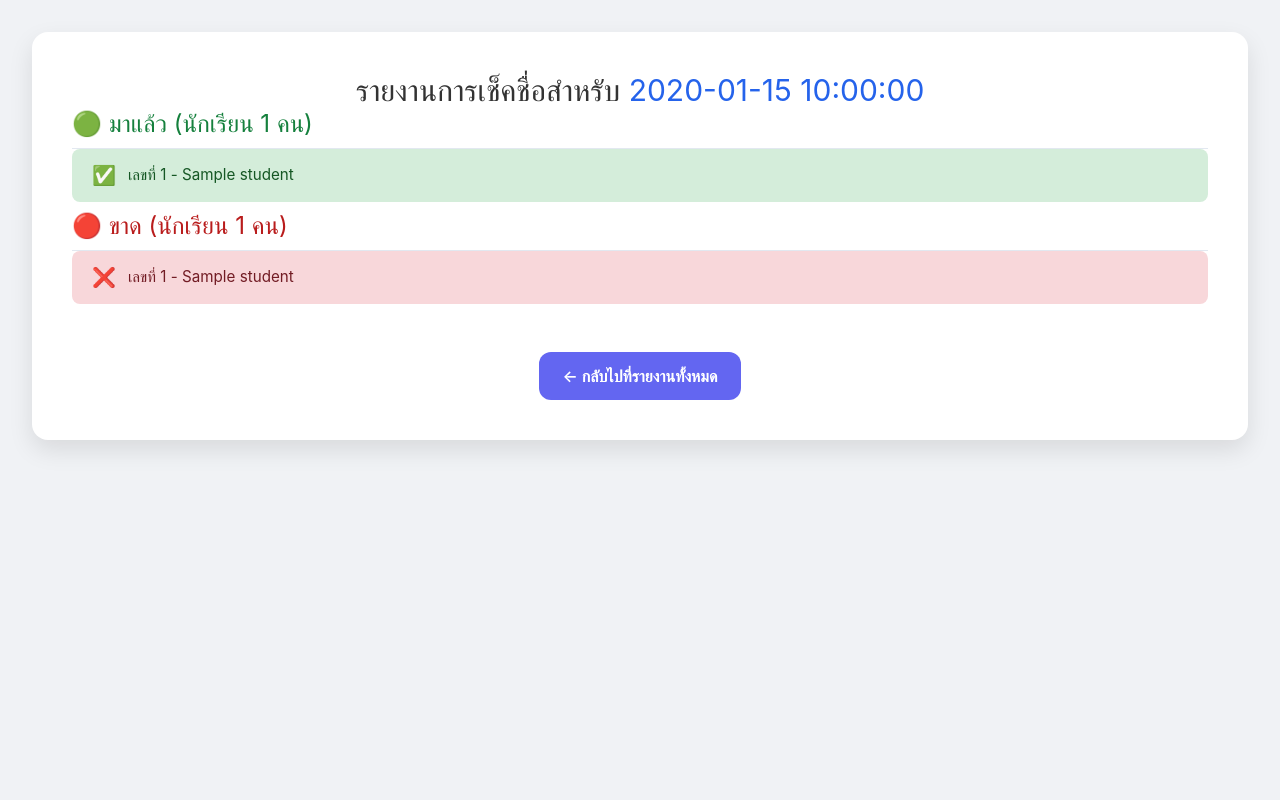
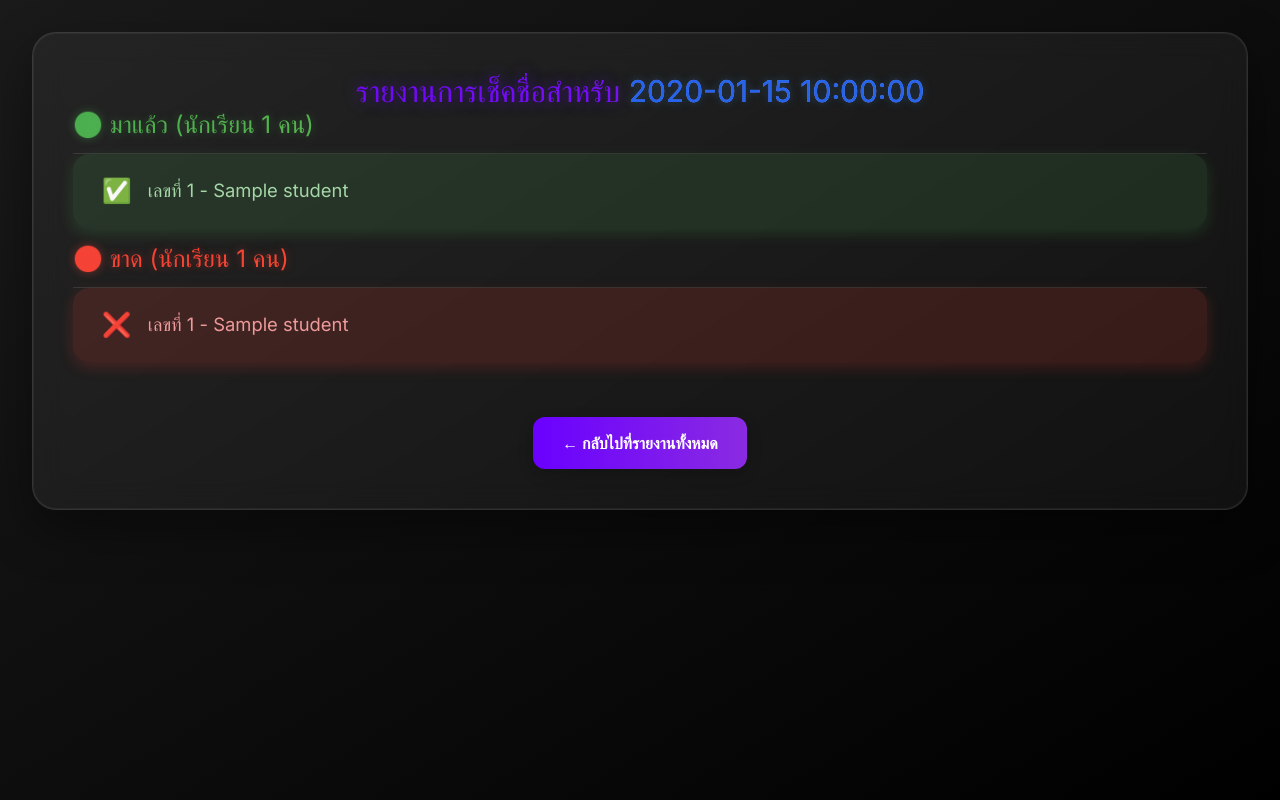
Before and after one commit to NattapholK/checklist-final, a Flask app: template templates/detail.html in a window 1280 px wide. Run offline with Flask 3, Linux system fonts and the light colour scheme; the template is opened without the code that fills it: most values are stand-ins (such as "Sample title", 1, 10 or a date in 2020); parts of the project's set-up code (start-up, migrations or seed data) failed here and were passed over; some libraries are stand-ins or nearby versions.

Commit message:
second update frontend

```diff
--- a/templates/detail.html
+++ b/templates/detail.html
@@ -6,82 +6,166 @@
     <title>รายงานการเช็คชื่อสำหรับ {{ date }}</title>
     <!-- Tailwind CSS CDN -->
     <script src="https://cdn.tailwindcss.com"></script>
+    <!-- Google Fonts - Inter for a modern, clean look -->
+    <link href="https://fonts.googleapis.com/css2?family=Inter:wght@300;400;500;600;700;800;900&display=swap" rel="stylesheet">
     <style>
-        /* Custom CSS for body and container */
+        /* Global Styles for Inter font */
         body {
-            font-family: 'Inter', sans-serif; /* ใช้ฟอนต์ Inter หรือตามที่คุณต้องการ */
-            background-color: #f0f2f5; /* สีพื้นหลังอ่อนๆ */
+            font-family: 'Inter', sans-serif;
+            margin: 0;
+            padding: 0;
+            overflow-x: hidden; /* Prevent horizontal scroll */
+            background: linear-gradient(to bottom right, #1A1A1A, #000000); /* Dark, subtle gradient background */
+            color: #E0E0E0; /* Light gray text for dark background */
             display: flex;
             justify-content: center;
-            align-items: flex-start; /* จัดให้อยู่ด้านบนเพื่อการเลื่อนที่ดีขึ้น */
+            align-items: flex-start; /* Align to top */
             min-height: 100vh;
             padding: 2rem;
             box-sizing: border-box;
         }
+
+        /* Custom Scrollbar */
+        ::-webkit-scrollbar {
+            width: 8px;
+        }
+        ::-webkit-scrollbar-track {
+            background: #2a2a2a;
+            border-radius: 10px;
+        }
+        ::-webkit-scrollbar-thumb {
+            background: #6a00ff; /* Purple accent */
+            border-radius: 10px;
+        }
+        ::-webkit-scrollbar-thumb:hover {
+            background: #8a2be2; /* Lighter purple on hover */
+        }
+
+        /* Main Container Styling */
         .container {
-            background-color: #ffffff; /* สีพื้นหลังกล่องเป็นสีขาว */
-            padding: 2.5rem; /* ระยะห่างภายในกล่อง */
-            border-radius: 1rem; /* ขอบโค้งมน */
-            box-shadow: 0 10px 25px rgba(0, 0, 0, 0.1); /* เงาของกล่อง */
+            background: rgba(255, 255, 255, 0.05); /* Subtle translucent background */
+            backdrop-filter: blur(15px); /* Frosted glass effect */
+            -webkit-backdrop-filter: blur(15px); /* For Safari */
+            padding: 2.5rem;
+            border-radius: 1.5rem; /* More rounded corners */
+            box-shadow: 0 20px 50px rgba(0, 0, 0, 0.4), 0 0 0 1px rgba(255, 255, 255, 0.05) inset; /* Deeper shadow with inner border */
             width: 100%;
-            max-width: 700px; /* ความกว้างสูงสุดของกล่อง */
+            max-width: 750px; /* Slightly wider for reports */
             text-align: center;
+            border: 1px solid rgba(255, 255, 255, 0.1); /* Subtle border */
         }
+
+        /* H1 Title Styling */
         h1 {
-            color: #333; /* สีตัวอักษร */
-            margin-bottom: 1.5rem; /* ระยะห่างด้านล่าง */
-            font-weight: 700; /* ตัวหนา */
+            font-size: 2.5rem; /* Larger title */
+            font-weight: 800; /* Extra bold */
+            margin-bottom: 2rem;
+            color: transparent; /* Make text transparent to show gradient */
+            background-clip: text; /* Clip background to text shape */
+            background-image: linear-gradient(to right, #6A00FF, #8A2BE2); /* Purple gradient */
+            text-shadow: 0 0 15px rgba(106, 0, 255, 0.5); /* Subtle glow */
         }
+
+        h1 span {
+            color: transparent; /* Ensure span also uses gradient */
+            background-clip: text;
+            background-image: linear-gradient(to right, #4299e1, #63b3ed); /* Blue gradient for date */
+            text-shadow: 0 0 10px rgba(66, 153, 225, 0.4);
+        }
+
+        /* H2 Subtitle Styling */
         h2 {
-            color: #4a5568; /* สีตัวอักษร */
-            margin-top: 2rem; /* ระยะห่างด้านบน */
-            margin-bottom: 1rem; /* ระยะห่างด้านล่าง */
-            font-weight: 600; /* ตัวหนาปานกลาง */
+            font-size: 1.8rem; /* Subtitle size */
+            font-weight: 700;
+            margin-top: 2.5rem;
+            margin-bottom: 1.5rem;
             text-align: left;
-            border-bottom: 1px solid #e2e8f0; /* เส้นคั่นด้านล่าง */
-            padding-bottom: 0.5rem; /* ระยะห่างด้านล่างเส้นคั่น */
+            border-bottom: 1px solid rgba(255, 255, 255, 0.1); /* Subtle border */
+            padding-bottom: 0.75rem;
+            color: transparent; /* Make text transparent to show gradient */
+            background-clip: text; /* Clip background to text shape */
         }
+
+        /* Specific H2 colors for checked/absent */
+        h2.checked-title {
+            background-image: linear-gradient(to right, #4CAF50, #8BC34A); /* Green gradient */
+            text-shadow: 0 0 10px rgba(76, 175, 80, 0.4);
+        }
+        h2.absent-title {
+            background-image: linear-gradient(to right, #F44336, #FF5722); /* Red gradient */
+            text-shadow: 0 0 10px rgba(244, 67, 54, 0.4);
+        }
+
         ul {
-            list-style: none; /* ไม่มีจุดนำหน้า */
+            list-style: none;
             padding: 0;
             margin: 0;
             text-align: left;
         }
         li {
-            background-color: #edf2f7; /* สีพื้นหลังของแต่ละรายการ */
-            margin-bottom: 0.5rem; /* ระยะห่างระหว่างรายการ */
-            padding: 0.75rem 1.25rem; /* ระยะห่างภายในรายการ */
-            border-radius: 0.5rem; /* ขอบโค้งมน */
+            background-color: rgba(255, 255, 255, 0.08); /* Slightly lighter translucent background */
+            margin-bottom: 0.9rem;
+            padding: 1.2rem 1.8rem;
+            border-radius: 1rem; /* More rounded */
             display: flex;
             align-items: center;
-            font-size: 0.95rem;
+            font-size: 1.15rem;
+            box-shadow: 0 5px 15px rgba(0, 0, 0, 0.2);
+            transition: background-color 0.3s ease-in-out, transform 0.3s ease-in-out, box-shadow 0.3s ease-in-out;
         }
+
+        li:hover {
+            background-color: rgba(255, 255, 255, 0.15); /* More opaque on hover */
+            transform: translateY(-5px) scale(1.01); /* Lift more on hover */
+            box-shadow: 0 10px 25px rgba(106, 0, 255, 0.3); /* Purple glow shadow */
+        }
+
         li.checked {
-            background-color: #d4edda; /* สีเขียวอ่อนสำหรับนักเรียนที่มา */
-            color: #155724; /* สีเข้มสำหรับข้อความ */
+            background-color: rgba(76, 175, 80, 0.15); /* Subtle green for dark mode */
+            color: #A5D6A7; /* Lighter green text */
+            box-shadow: 0 5px 15px rgba(76, 175, 80, 0.2);
         }
+        li.checked:hover {
+            background-color: rgba(76, 175, 80, 0.25);
+            box-shadow: 0 10px 25px rgba(76, 175, 80, 0.4);
+        }
+
         li.absent {
-            background-color: #f8d7da; /* สีแดงอ่อนสำหรับนักเรียนที่ขาด */
-            color: #721c24; /* สีเข้มสำหรับข้อความ */
+            background-color: rgba(244, 67, 54, 0.15); /* Subtle red for dark mode */
+            color: #EF9A9A; /* Lighter red text */
+            box-shadow: 0 5px 15px rgba(244, 67, 54, 0.2);
         }
+        li.absent:hover {
+            background-color: rgba(244, 67, 54, 0.25);
+            box-shadow: 0 10px 25px rgba(244, 67, 54, 0.4);
+        }
+
         .status-icon {
-            margin-right: 0.75rem; /* ระยะห่างด้านขวาของไอคอน */
-            font-size: 1.2rem; /* ขนาดไอคอน */
+            margin-right: 1rem; /* Increased margin for icon */
+            font-size: 1.5rem; /* Larger icon size */
         }
         .back-button {
             display: inline-block;
-            margin-top: 2.5rem; /* ระยะห่างด้านบน */
-            background-color: #6366f1; /* สีปุ่ม */
-            color: white; /* สีตัวอักษรปุ่ม */
-            padding: 0.75rem 1.5rem; /* ระยะห่างภายในปุ่ม */
-            border-radius: 0.75rem; /* ขอบโค้งมน */
-            text-decoration: none; /* ไม่มีขีดเส้นใต้ */
-            font-weight: 600; /* ตัวหนาปานกลาง */
-            transition: background-color 0.2s ease-in-out, transform 0.2s ease-in-out; /* แอนิเมชันเมื่อโฮเวอร์ */
+            margin-top: 2.5rem;
+            background: linear-gradient(to right, #6A00FF, #8A2BE2); /* Purple gradient */
+            color: white;
+            padding: 0.9rem 1.8rem; /* Larger padding */
+            border-radius: 0.75rem; /* More rounded */
+            text-decoration: none;
+            font-weight: 700; /* Bolder font */
+            transition: all 0.3s ease-in-out;
+            box-shadow: 0 5px 15px rgba(0, 0, 0, 0.2);
+            border: none;
         }
         .back-button:hover {
-            background-color: #4f46e5; /* สีปุ่มเมื่อโฮเวอร์ */
-            transform: translateY(-2px); /* ยกขึ้นเล็กน้อยเมื่อโฮเวอร์ */
+            background: linear-gradient(to right, #8A2BE2, #6A00FF); /* Reverse gradient on hover */
+            transform: translateY(-3px) scale(1.02); /* Lift and scale slightly */
+            box-shadow: 0 8px 20px rgba(106, 0, 255, 0.4); /* Purple glow shadow */
+        }
+        .no-data-text {
+            color: #808080;
+            font-style: italic;
+            margin-top: 1.5rem;
         }
     </style>
 </head>
@@ -89,7 +173,7 @@
     <div class="container">
         <h1 class="text-3xl">รายงานการเช็คชื่อสำหรับ <span class="text-blue-600">{{ date }}</span></h1>
 
-        <h2 class="text-2xl text-green-700">🟢 มาแล้ว (นักเรียน {{ checked|length }} คน)</h2>
+        <h2 class="text-2xl checked-title">🟢 มาแล้ว (นักเรียน {{ checked|length }} คน)</h2>
         {% if checked %}
         <ul>
             {% for student in checked %}
@@ -100,10 +184,10 @@
             {% endfor %}
         </ul>
         {% else %}
-        <p class="text-gray-600">ยังไม่มีนักเรียนเช็คชื่อสำหรับวันนี้</p>
+        <p class="no-data-text">ยังไม่มีนักเรียนเช็คชื่อสำหรับวันนี้</p>
         {% endif %}
 
-        <h2 class="text-2xl text-red-700">🔴 ขาด (นักเรียน {{ absent|length }} คน)</h2>
+        <h2 class="text-2xl absent-title">🔴 ขาด (นักเรียน {{ absent|length }} คน)</h2>
         {% if absent %}
         <ul>
             {% for student in absent %}
@@ -114,7 +198,7 @@
             {% endfor %}
         </ul>
         {% else %}
-        <p class="text-gray-600">นักเรียนทุกคนเช็คชื่อครบแล้วสำหรับวันนี้!</p>
+        <p class="no-data-text">นักเรียนทุกคนเช็คชื่อครบแล้วสำหรับวันนี้!</p>
         {% endif %}
 
         <a href="/" class="back-button">← กลับไปที่รายงานทั้งหมด</a>
```
Also changed, not shown: templates/index.html (+28 -5 lines).
